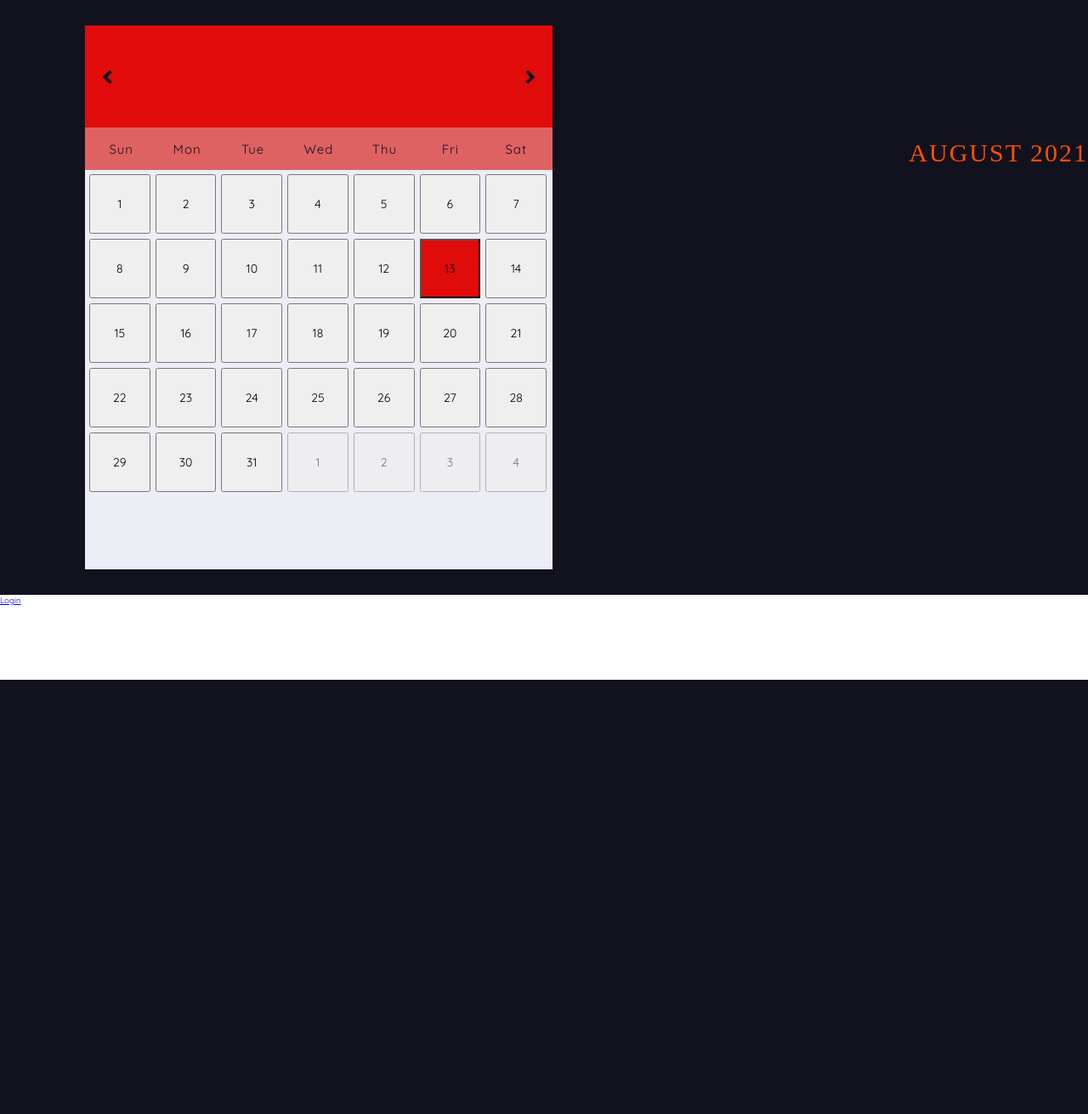
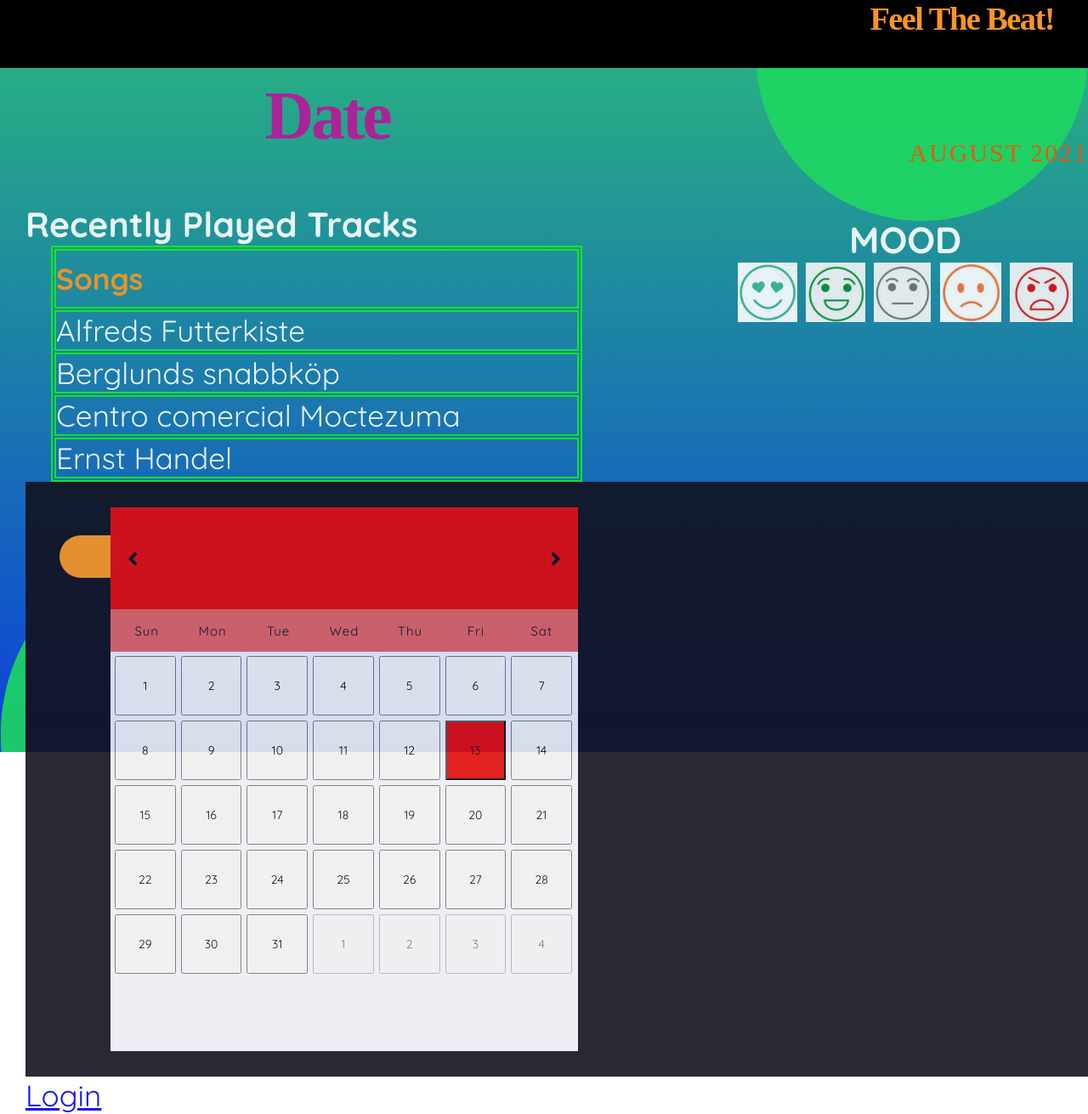
Before and after one commit to SirEctor/feel-the-beat, a Flask app: page /dashboard/ in a window 1280 px wide. Shown: the whole page at 85% size. Before the commit the page ends 800 px from the top, so only its background shows below. Run offline with Flask 2, Linux system fonts and the light colour scheme; some libraries are stand-ins or nearby versions.

Commit message:
changes dashboard

```diff
--- a/app/static/styles/dashboard.css
+++ b/app/static/styles/dashboard.css
@@ -8,7 +8,146 @@
 html {
   font-size: 60%;
 }
+nav {
+  height: 80px;
+  background-color: black;
+}
+header {
+  height: 805px;
+  background: linear-gradient(#37f050 -60%,#0213fd 140%);
+}
 
+footer {
+  height: 100px;
+  background-color: black;
+}
+
+.container {
+  height: inherit;
+  width: 1170px;
+  margin: 0 auto;
+  padding: 0 15px;
+  display: flex;
+}
+
+.hero-img {
+  height: inherit;
+  margin: 0 auto;
+  background-image: url(../img/hero.svg);
+  background-repeat: no-repeat;
+  background-position: center;
+  background-size: cover;
+  opacity: .9;
+}
+
+table, th, td {
+  border: 2px solid rgb(19, 241, 19);
+  text-align: justify;
+  margin-left: 30px;
+}
+table {
+  width: 50%;
+}
+th {
+  height: 70px;
+  color:#fa9521;
+}
+
+#title {
+  width: inherit;
+  color: rgb(186, 22, 153);
+  text-align: center;
+  font-size: 80px;
+  font-weight: 900;
+  letter-spacing: -.04em;
+  line-height: 1.15;
+  margin-bottom: 20px;
+  margin-left: -200px;
+  margin-top: 10px;
+}
+
+.tables{
+text-align: justify;
+color: rgb(255, 255, 255);
+font-size: 35px;
+margin-top: -150px;
+margin-left: 30px;
+}
+.emojis{
+  text-align: center;
+  margin-top: -630px;
+  margin-left: 850px;
+  color: rgb(255, 255, 255);
+  font-size: 37px;
+}
+
+.happy{
+  height: 70px;
+}
+.angry{
+  height: 70px;
+}
+.sad{
+  height: 70px;
+}
+.inlove{
+  height: 70px;
+}
+.normal{
+  height: 70px;
+}
+
+
+#navbar {
+  width: inherit;
+  color: #fa9521;
+  text-align: right;
+  font-size: 80px;
+  font-weight: 900;
+  letter-spacing: -.04em;
+  line-height: 1.15;
+  margin-bottom: 20px;
+  margin-right: -200px;
+}
+
+.submitButton{
+  width: 260px;
+  margin: 0 auto;
+  color: white;
+  background-color: #fa9521;
+  padding: 18px 42px 18px;
+  border: 0px;
+  border-radius: 500px;
+  margin-top: 550px;
+  margin-right: -210px;
+  text-transform: uppercase;
+  font-weight: bold;
+  font-size: 14px;
+  line-height: 1;
+  letter-spacing: 2px;
+  transition-duration: .3s;
+}
+.skipButton{
+  width: 260px;
+  margin: 0 auto;
+  color: white;
+  background-color: #fa9521;
+  border: 0px;
+  border-radius: 500px;
+  padding: 18px 42px 18px;
+  margin-top: 10px;
+  text-transform: uppercase;
+  font-weight: bold;
+  font-size: 14px;
+  line-height: 1;
+  letter-spacing: 2px;
+  transition-duration: .3s;
+
+}
+.submitButton:hover, .skipButton:hover {
+  cursor: pointer;
+  background-color: #d71eb8;
+}
 .calendar-container {
   align-items: center;
   background-color: #12121f;
--- a/app/templates/dashboard.html
+++ b/app/templates/dashboard.html
@@ -23,6 +23,55 @@
 </head>
 
 <body>
+  <nav>
+    <div class="container">
+      <h2 id="navbar" style="font-family:Times New Roman;font-size:400%;">Feel The Beat!</h2>
+    </div>
+  </nav>
+  <header>
+    <div class="hero-img">
+      <div class="container">
+        <h1 id="title">Date</h1>
+        <p>
+          <button class="submitButton">Submit</button>
+          <button class="skipButton">Not Now</button>
+        </p>
+      </div>
+      <div class="emojis">
+        <h3 id="e">MOOD</h3>
+        <!--all the images became bottons-->
+        <img class="inlove" src="../static/img/inlove.png" alt="inlove">
+        <img class="happy" src="../static/img/happy.png" alt="happy">
+        <img class="normal" src="../static/img/normal.png" alt="normal">
+        <img class="sad" src="../static/img/sad.png" alt="sad">
+        <img class="angry" src="../static/img/angry.png" alt="angry">
+      </div>
+
+      <div class="tables">
+        <h3 id="options">Recently Played Tracks</h3>
+        <table id="customers">
+          <tr>
+            <th>Songs</th>
+
+          </tr>
+          <tr>
+            <td>Alfreds Futterkiste</td>
+
+          </tr>
+          <tr>
+            <td>Berglunds snabbköp</td>
+
+          </tr>
+          <tr>
+            <td>Centro comercial Moctezuma</td>
+
+          </tr>
+          <tr>
+            <td>Ernst Handel</td>
+
+          </tr>
+
+        </table>
         <div class="calendar-container">
           <div class="calendar">
             <div class="monthAndYear">
```
Also changed, not shown: app/static/img/angry.png (added), app/static/img/happy.png (added), app/static/img/hero.svg (added), app/static/img/inlove.png (added), app/static/img/normal.png (added), app/static/img/sad.png (added). Lines whose indentation alone changed are shown as unchanged.
